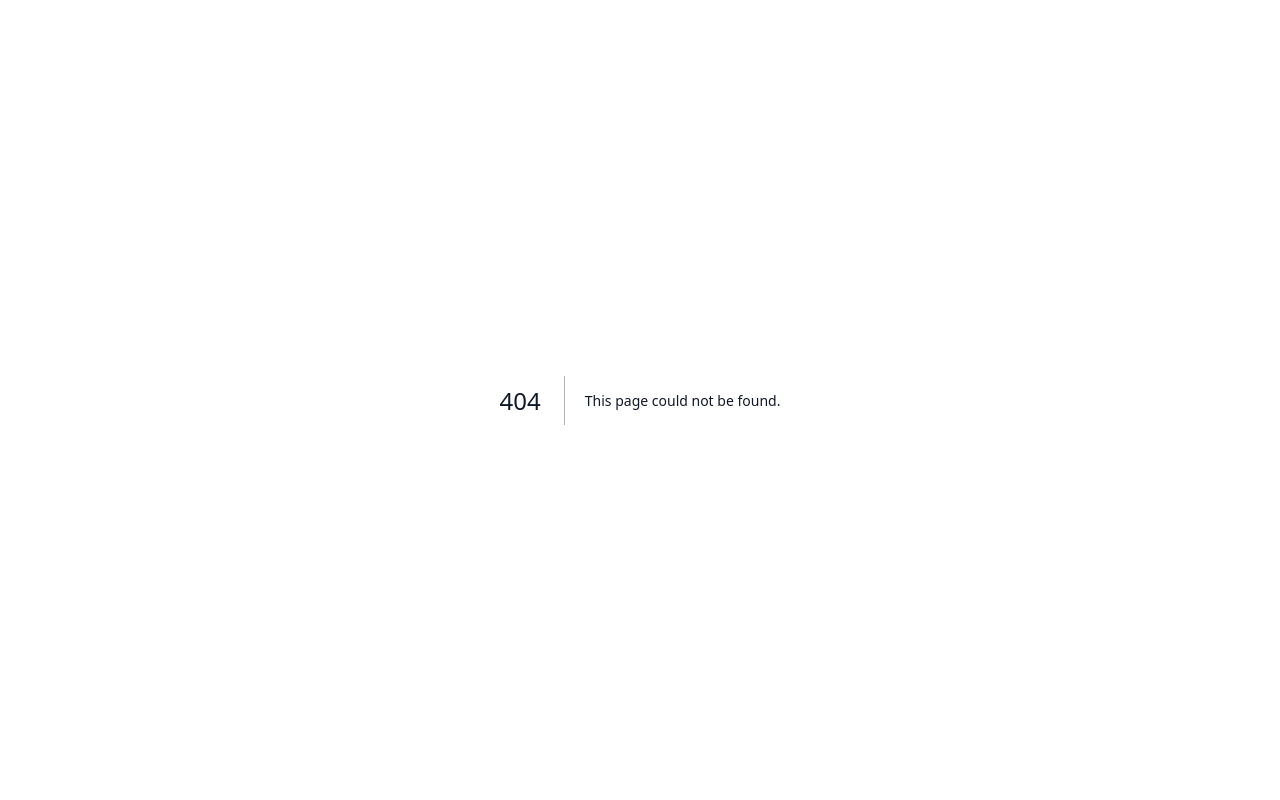
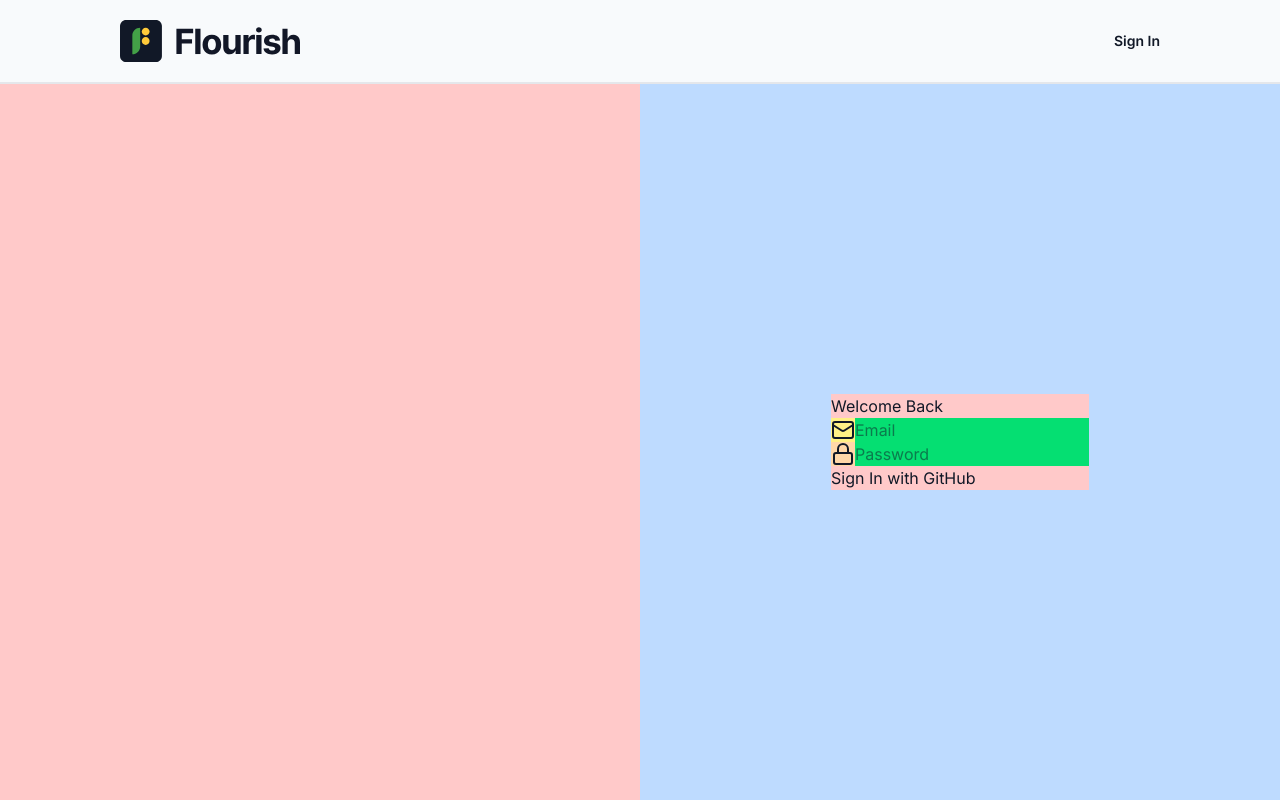
Before and after one commit to dumo19/Sprout, a Next.js app: page /sign-in in a window 1280 px wide. Before the commit this address had no page. Built offline with nearby package versions, Linux system fonts and the light colour scheme; no server answers.

Commit message:
login page

```diff
--- /dev/null
+++ b/app/sign-in/page.tsx
@@ -0,0 +1,41 @@
+import { SignInButtonGitHub } from "@/components/auth/SignInButtonGitHub";
+import NavBar from "@/components/NavBar";
+import { Mail, Lock } from "lucide-react";
+
+export default function LoginPage() {
+  return (
+    <main className="h-screen flex flex-col">
+      <NavBar/>
+      <div className="flex flex-1 flex-row justify-center items-center">
+        <div className="bg-red-200 flex-1 h-full">
+          {/* image here */}
+        </div>
+        <div className="bg-blue-200 flex flex-1 h-full justify-center items-center flex-col">
+          <div className="bg-red-200">
+            Welcome Back
+
+            {/* email */}
+            <div className="bg-yellow-200 flex flex-row">
+              <div>
+                <Mail/>
+              </div>
+              <input placeholder="Email" className="bg-green-400" ></input>
+            </div>
+
+            {/* password */}
+            <div className="bg-orange-200 flex flex-row">
+              <div>
+                <Lock/>
+              </div>
+              <input placeholder="Password" className="bg-green-400"></input>
+            </div>
+
+            <SignInButtonGitHub/>
+          </div>
+        </div>
+
+
+      </div>
+    </main>
+  )
+}
--- /dev/null
+++ b/components/LoginInput.tsx
@@ -0,0 +1,17 @@
+import { Mail } from "lucide-react";
+
+type LoginInputProp = {
+  icon: string;
+  placeholder: string;
+};
+
+export default function LoginInput({icon, placeholder}: LoginInputProp) {
+  return (
+    <div className="bg-yellow-200 flex flex-row">
+      <div>
+        <Mail size={24}/>
+      </div>
+      <input placeholder="Email" className="bg-green-400" ></input>
+    </div>
+  )
+}
--- a/components/NavBar.tsx
+++ b/components/NavBar.tsx
@@ -3,14 +3,15 @@ import { SignInButtonGitHub } from './auth/SignInButtonGitHub';
 import Image from 'next/image';
 import Link from 'next/link';
 import { Search } from 'lucide-react';
+import { SignOutButton } from './auth/SignOutButton';
 
 export default async function NavBar() {
   const session = await auth();
 
   return (
     <nav className="flex items-center justify-between px-30 py-5 border-b-2 border-gray-200">
-      <div className='flex flex-row'>
-        <Image src={"/flourish_wordmark.svg"} alt={"flouris"} height={80} width={180}/>
+      <div className='flex flex-row gap-12 text-sm font-semibold'>
+        <Image src={"/flourish_wordmark.svg"} alt={"flourish"} height={80} width={180}/>
       </div>
       {/* <div>
         {session && (
@@ -22,9 +23,12 @@ export default async function NavBar() {
 
         )}
       </div> */}
-      <div>
+      <div className='text-sm font-semibold'>
         {!session ? (
-          <SignInButtonGitHub />
+          <Link href="/sign-in">
+            Sign In
+          </Link>
+          // <SignInButtonGitHub />
         ) : (
           // <div>signed in</div>
           <div className='flex flex-row gap-12 text-sm font-semibold'>
@@ -43,6 +47,8 @@ export default async function NavBar() {
             <Link href="/profile">
               Account
             </Link>
+
+            <SignOutButton/>
           </div>
         )}
         </div>
--- a/components/auth/SignInButtonGitHub.tsx
+++ b/components/auth/SignInButtonGitHub.tsx
@@ -2,5 +2,5 @@
 import { signIn } from 'next-auth/react';
 
 export function SignInButtonGitHub() {
-  return <button onClick={() => signIn('github')}>Sign In</button>;
+  return <button onClick={() => signIn('github')}>Sign In with GitHub</button>;
 }
--- /dev/null
+++ b/components/auth/SignOutButton.tsx
@@ -0,0 +1,6 @@
+'use client';
+import { signOut } from 'next-auth/react';
+
+export function SignOutButton() {
+  return <button onClick={() => signOut()}>Sign Out</button>;
+}
--- /dev/null
+++ b/utils/getIcon.tsx
@@ -0,0 +1,50 @@
+import {
+  AlertCircle,
+  ChartLine,
+  ChartPie,
+  Clock,
+  Coins,
+  Goal,
+  Layers,
+  Mail,
+  Table,
+  Lock,
+} from 'lucide-react';
+
+type IconProp = {
+  icon: string;
+  color: string;
+  size: number;
+};
+
+export default function getIcon({ icon, color, size = 24 }: IconProp) {
+
+  function getIconFunc(icon: string) {
+    switch (icon) {
+      case 'layers':
+        return <Layers color={color} size={size} />;
+      case 'coins':
+        return <Coins color={color} size={size} />;
+      case 'chart-line':
+        return <ChartLine color={color} size={size} />;
+      case 'chart-pie':
+        return <ChartPie color={color} size={size} />;
+      case 'table':
+        return <Table color={color} size={size} />;
+      case 'alert-circle':
+        return <AlertCircle color={color} size={size} />;
+      case 'clock':
+        return <Clock color={color} size={size} />;
+      case 'goal':
+        return <Goal color={color} size={size} />;
+      case 'email':
+        return <Mail color={color} size={size} />;
+      case 'password':
+        return <Lock color={color} size={size} />;
+      default:
+        return null;
+    }
+  }
+
+  return getIconFunc(icon);
+}
```
